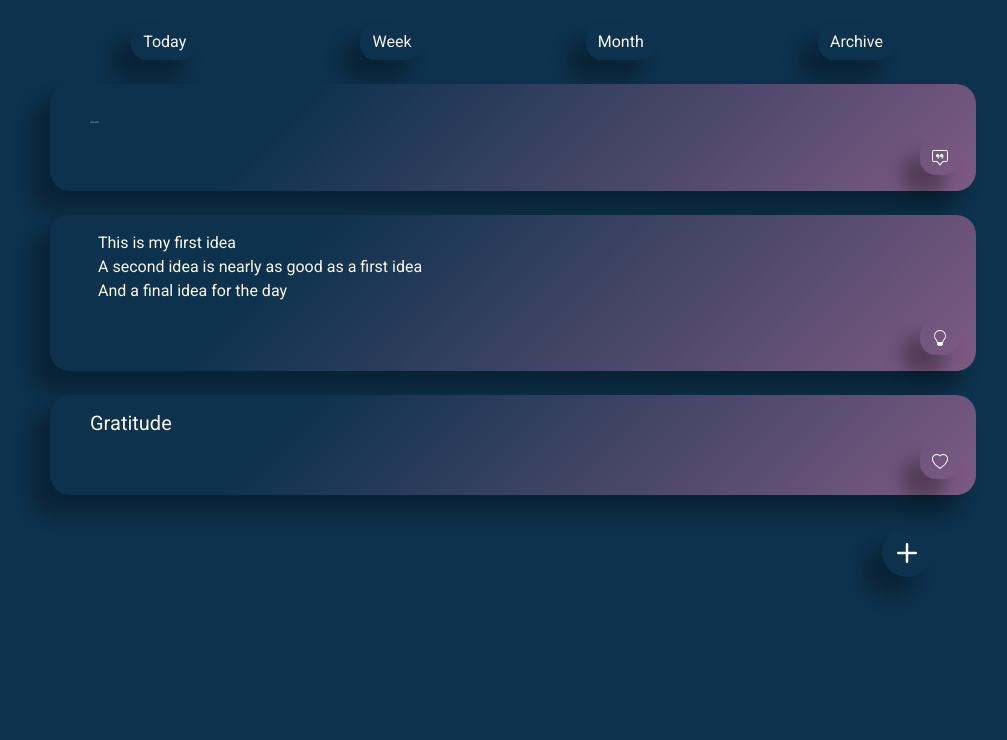
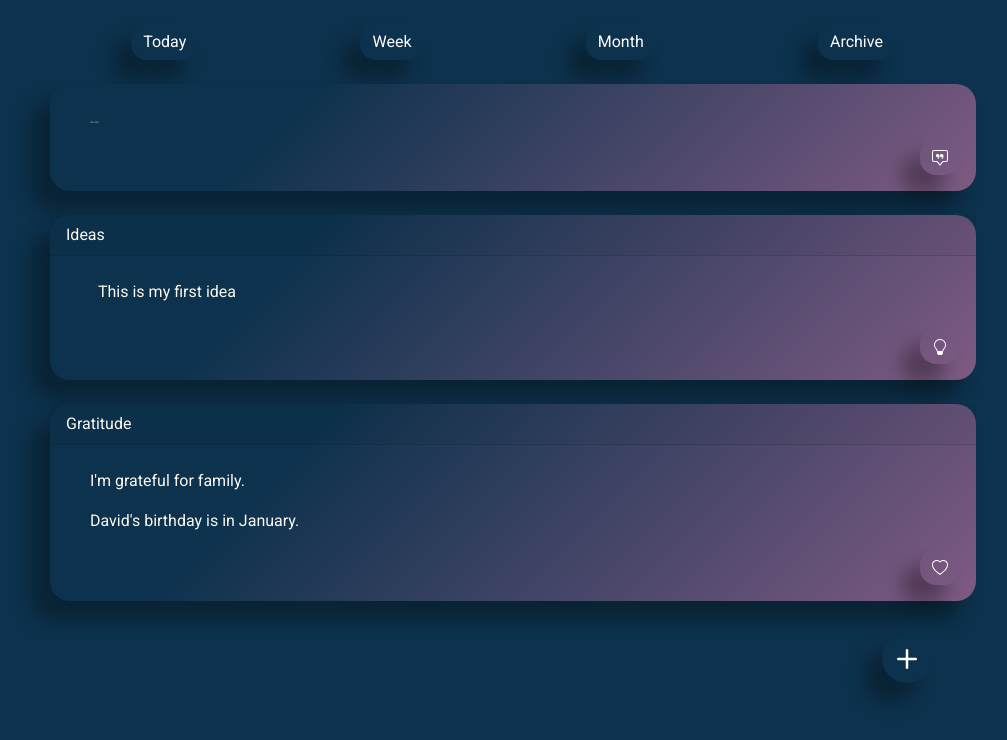
Before and after one commit to dcerniglia/ideas-journal, an Angular app: page / in a window 1280 px wide. Shown: the top 740 px of the page, without its empty margins (127-1134 px from the left). Built offline with nearby package versions, Linux system fonts and the light colour scheme; no server answers.

Commit message:
more changes; too lazy for a better commit message; bad form, I know

```diff
--- a/src/app/components/daily-ideas/daily-ideas.component.html
+++ b/src/app/components/daily-ideas/daily-ideas.component.html
@@ -1,9 +1,10 @@
 <div class="row mt-4 d-flex">
 	<div class="col-10 mx-auto">
 		<div class="card">
-			<div class="card-body align-content-center">
+			<div class="card-header">Ideas</div>
+			<div class="card-body align-content-center mt-2">
 				<ul>
-					<li *ngFor="let idea of ideas" class="align-items-start">{{ idea.body }}</li>
+					<li *ngFor="let idea of ideas" class="align-items-start" class="pb-2">{{ idea.body }}</li>
 				</ul>
 				<button class="btn btn-outline-light float-end text-nowrap"><svg xmlns="http://www.w3.org/2000/svg" width="16" height="16" fill="currentColor" class="bi bi-lightbulb" viewBox="0 0 16 16">
 					<path d="M2 6a6 6 0 1 1 10.174 4.31c-.203.196-.359.4-.453.619l-.762 1.769A.5.5 0 0 1 10.5 13a.5.5 0 0 1 0 1 .5.5 0 0 1 0 1l-.224.447a1 1 0 0 1-.894.553H6.618a1 1 0 0 1-.894-.553L5.5 15a.5.5 0 0 1 0-1 .5.5 0 0 1 0-1 .5.5 0 0 1-.46-.302l-.761-1.77a1.964 1.964 0 0 0-.453-.618A5.984 5.984 0 0 1 2 6zm6-5a5 5 0 0 0-3.479 8.592c.263.254.514.564.676.941L5.83 12h4.342l.632-1.467c.162-.377.413-.687.676-.941A5 5 0 0 0 8 1z"/>
--- a/src/app/components/daily-ideas/daily-ideas.component.ts
+++ b/src/app/components/daily-ideas/daily-ideas.component.ts
@@ -13,18 +13,18 @@ export class DailyIdeasComponent implements OnInit {
       body: 'This is my first idea',
       categories: []
     },
-    {
-      id: '2',
-      date: new Date(),
-      body: 'A second idea is nearly as good as a first idea',
-      categories: []
-    },
-    {
-      id: '3',
-      date: new Date(),
-      body: 'And a final idea for the day',
-      categories: []
-    }
+    // {
+    //   id: '2',
+    //   date: new Date(),
+    //   body: 'A second idea is nearly as good as a first idea',
+    //   categories: []
+    // },
+    // {
+    //   id: '3',
+    //   date: new Date(),
+    //   body: 'And a final idea for the day',
+    //   categories: []
+    // }
   ]
   constructor() { }
 
--- a/src/app/components/gratitude/gratitude.component.html
+++ b/src/app/components/gratitude/gratitude.component.html
@@ -1,11 +1,15 @@
 <div class="row mt-4">
 	<div class="col-10 mx-auto">
 		<div class="card p-10">
+			<div class="card-header">Gratitude</div>
 			<div class="card-body align-content-center">
-				<h5 class="card-title ps-4">Gratitude</h5>
-				<button class="btn btn-outline-light float-end text-nowrap"><svg xmlns="http://www.w3.org/2000/svg" width="16" height="16" fill="currentColor" class="bi bi-heart" viewBox="0 0 16 16">
-					<path d="m8 2.748-.717-.737C5.6.281 2.514.878 1.4 3.053c-.523 1.023-.641 2.5.314 4.385.92 1.815 2.834 3.989 6.286 6.357 3.452-2.368 5.365-4.542 6.286-6.357.955-1.886.838-3.362.314-4.385C13.486.878 10.4.28 8.717 2.01L8 2.748zM8 15C-7.333 4.868 3.279-3.04 7.824 1.143c.06.055.119.112.176.171a3.12 3.12 0 0 1 .176-.17C12.72-3.042 23.333 4.867 8 15z"/>
-				</svg></button>
+				<p class="ps-4 mt-2">I'm grateful for family.</p>
+				<p class="ps-4">David's birthday is in January.</p>
+				<button class="btn btn-outline-light float-end text-nowrap"><svg xmlns="http://www.w3.org/2000/svg" width="16"
+						height="16" fill="currentColor" class="bi bi-heart" viewBox="0 0 16 16">
+						<path
+							d="m8 2.748-.717-.737C5.6.281 2.514.878 1.4 3.053c-.523 1.023-.641 2.5.314 4.385.92 1.815 2.834 3.989 6.286 6.357 3.452-2.368 5.365-4.542 6.286-6.357.955-1.886.838-3.362.314-4.385C13.486.878 10.4.28 8.717 2.01L8 2.748zM8 15C-7.333 4.868 3.279-3.04 7.824 1.143c.06.055.119.112.176.171a3.12 3.12 0 0 1 .176-.17C12.72-3.042 23.333 4.867 8 15z" />
+					</svg></button>
 			</div>
 		</div>
 	</div>
--- a/src/styles.css
+++ b/src/styles.css
@@ -59,9 +59,17 @@ li {
   box-shadow: -16px 18px 18px 2px rgba(0, 0, 0, 0.30);
 }
 
+.btn:enabled {
+  background: none;
+  color: white;
+  box-shadow: -16px 18px 18px 2px rgba(0, 0, 0, 0.30);
+  border: none
+}
+
 .btn-close {
   color: white;
 }
+
 .modal-content {
   box-shadow: -16px 26px 8px 0px rgb(0 0 0 / 30%) inset;
   border-radius: 1.25rem;
@@ -74,12 +82,13 @@ li {
 
 .form-control {
   background: none;
-  color:white;
+  color: white;
+  border: none;
 }
 
 .form-control:focus {
   background: none;
-  box-shadow: -16px 18px 18px 2px rgba(0, 0, 0, 0.30);
+  box-shadow: -16px 18px 18px 2px rgba(0, 0, 0, 0.50);
   border: none;
   border-radius: 1.25rem;
   color: white;
```
